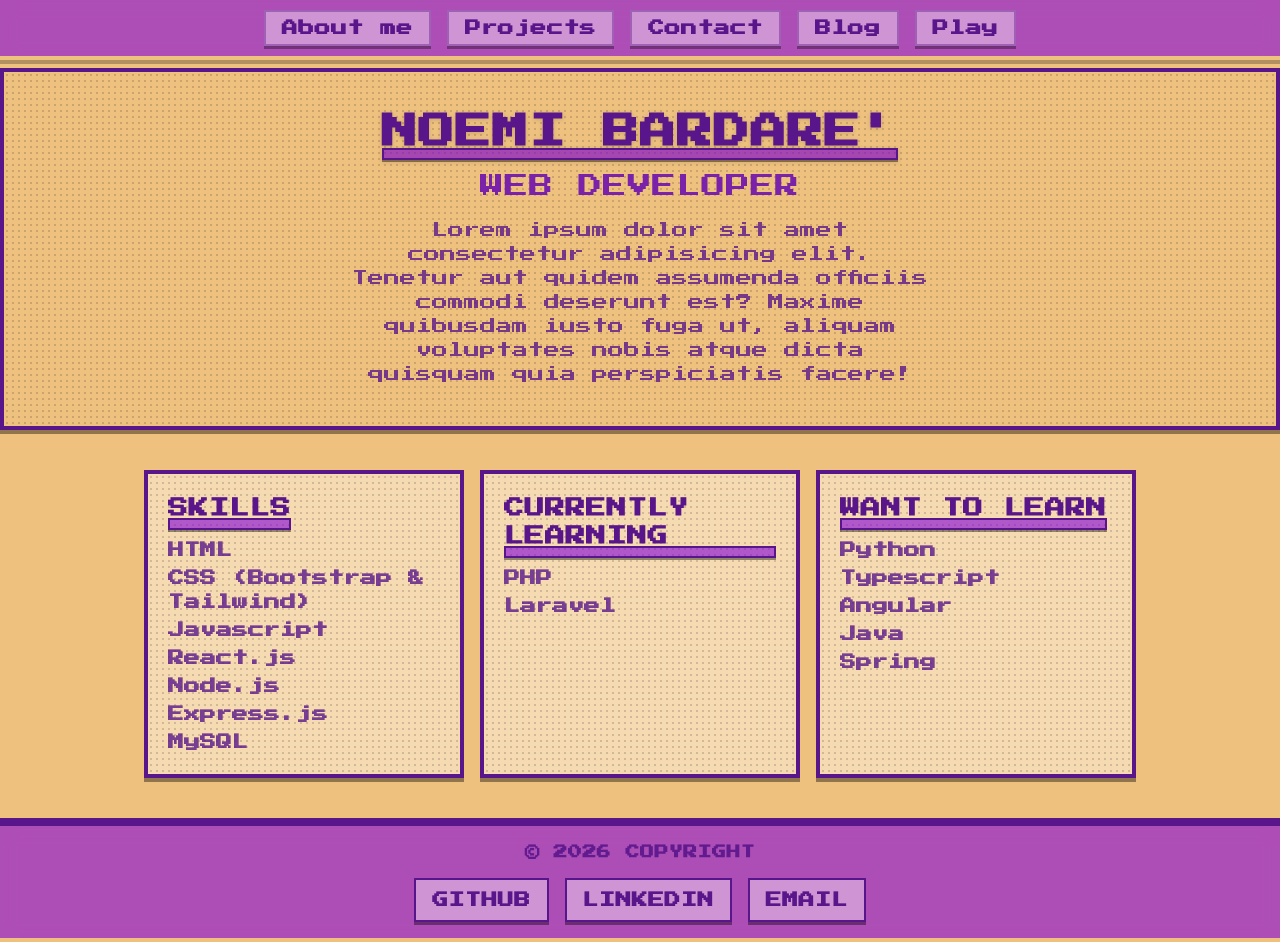
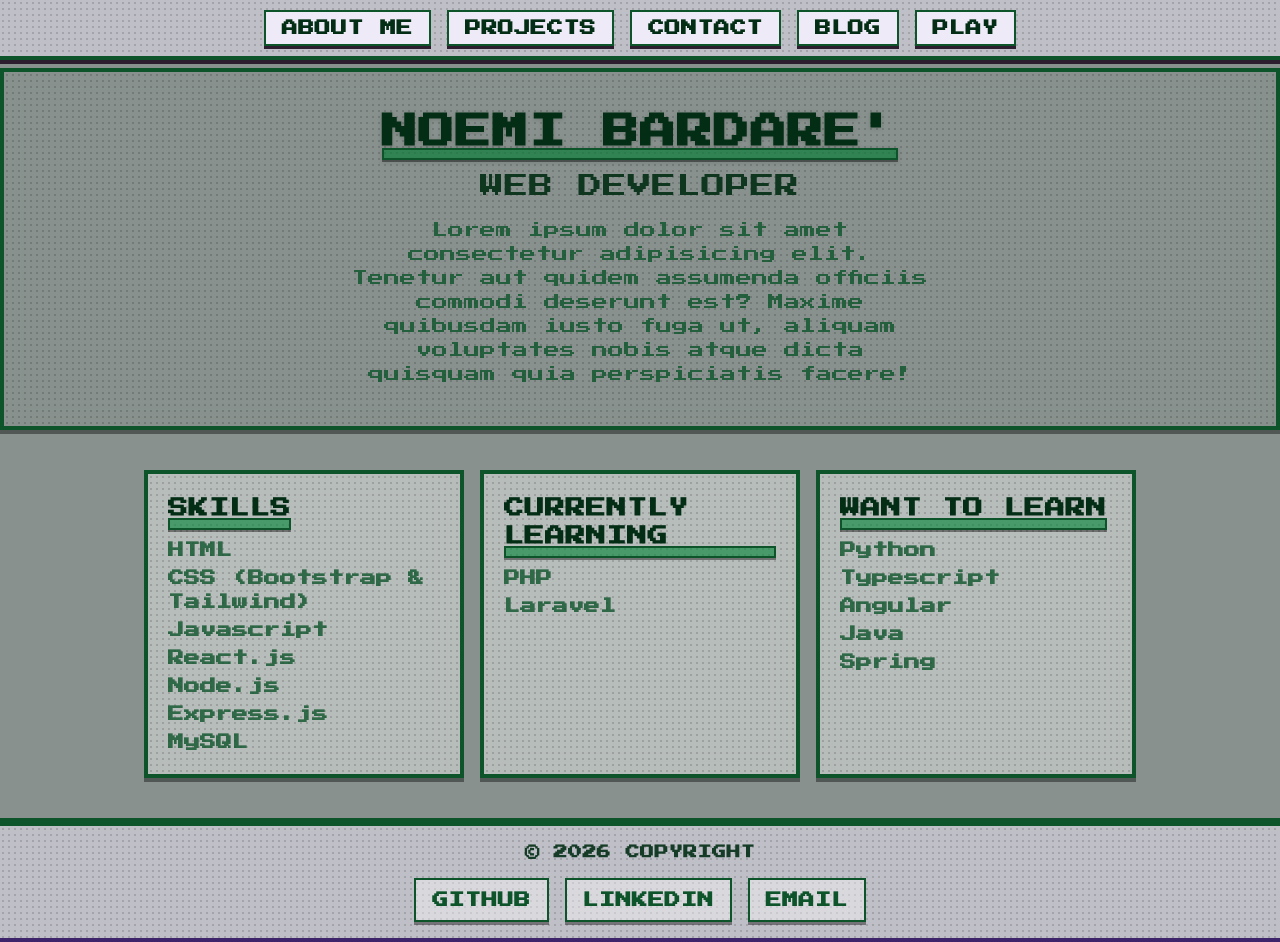
Before and after one commit to murphy-afk/personal, a React (Vite) app: page / in a window 1280 px wide. Built offline with nearby package versions, Linux system fonts and the light colour scheme.

Commit message:
feat: color change

```diff
--- a/src/App.css
+++ b/src/App.css
@@ -1,7 +1,7 @@
 @import "tailwindcss";
 
 body {
-  background-color: rgb(238 193 127);
+  background-color: #88918d;
   font-family: "Press Start 2P", system-ui;
   font-weight: 200;
   font-style: normal;
--- a/src/components/Footer.jsx
+++ b/src/components/Footer.jsx
@@ -10,15 +10,17 @@ export default function Footer() {
   return (
     <footer
       className="
+        px-8 py-4
+        border-b-4 border-[#3E246B]
+        bg-[#D7D3E0]/70
         backdrop-blur-sm
-        bg-purple-700/60
-        border-b-4 border-[rgb(238,193,127)]
-        shadow-[0_4px_0_rgba(0,0,0,0.25)]
-        px-8 py-4
+        shadow-[0_4px_0_#2C1E2E]
         rounded-none
+        bg-[radial-gradient(rgba(0,0,0,0.15)_1px,transparent_1px)]
+        bg-size-[6px_6px]
       "
     >
-      <div className="flex flex-col items-center space-y-4 text-purple-900 font-bold tracking-wide uppercase">
+      <div className="flex flex-col items-center space-y-4 text-green-950 font-bold tracking-wide uppercase">
 
         <p className="text-sm opacity-90">
           © {new Date().getFullYear()} Copyright
@@ -32,16 +34,16 @@ export default function Footer() {
               className="
                 px-4 py-2
                 bg-white/40
-                border-2 border-purple-900
+                border-2 border-green-900
                 shadow-[0_3px_0_rgba(0,0,0,0.4)]
-                text-purple-900
+                text-green-900
                 transition-all duration-150
 
-                hover:bg-[rgb(238,193,127)]
-                hover:text-purple-950
+                hover:bg-green-700/60
+                hover:text-green-950
                 hover:shadow-[0_3px_0_rgba(0,0,0,0.6)]
 
-                active:translate-y-[2px]
+                active:translate-y-0.5
                 active:shadow-[0_1px_0_rgba(0,0,0,0.4)]
               "
             >
--- a/src/components/Header.jsx
+++ b/src/components/Header.jsx
@@ -12,12 +12,15 @@ export default function Header() {
   return (
     <header
       className="
+        px-8 py-4
+        border-b-4 border-green-900
+        bg-[#D7D3E0]/70
         backdrop-blur-sm
-        bg-purple-700/60
-        border-b-4 border-[rgb(238,193,127)]
-        shadow-[0_4px_0_rgba(0,0,0,0.25)]
-        px-8 py-4
+        shadow-[0_4px_0_#2C1E2E]
         rounded-none
+
+        bg-[radial-gradient(rgba(0,0,0,0.15)_1px,transparent_1px)]
+        bg-size-[6px_6px]
       "
     >
       <nav>
@@ -27,17 +30,20 @@ export default function Header() {
               <Link
                 to={link.href}
                 className="
-                  text-purple-900 font-bold tracking-wide
                   px-4 py-2
-                  bg-white/40
-                  border-2 border-purple-900/40
-                  shadow-[0_3px_0_rgba(0,0,0,0.35)]
-                  hover:bg-[rgb(238,193,127)]
-                  hover:text-purple-950
-                  hover:shadow-[0_3px_0_rgba(0,0,0,0.6)]
-                  active:translate-y-[2px]
-                  active:shadow-[0_1px_0_rgba(0,0,0,0.4)]
+                  font-bold tracking-wide uppercase
+                  text-green-950
+                  bg-[#EEEAF7]
+                  border-2 border-green-900
+                  shadow-[0_3px_0_#2C1E2E]
                   transition-all duration-150
+
+                  hover:bg-green-700/60
+                  hover:text-[#2C1E2E]
+                  hover:shadow-[0_3px_0_#1A1A1A]
+
+                  active:translate-y-0.5
+                  active:shadow-[0_1px_0_#1A1A1A]
                 "
               >
                 {link.name}
--- a/src/pages/Home.jsx
+++ b/src/pages/Home.jsx
@@ -5,116 +5,112 @@ export default function Home() {
       <section
         className="
           text-center py-10 px-6
-          bg-gradient-to-r from-purple-300/40 via-purple-200/40 to-purple-300/40
           backdrop-blur-md shadow-[0_4px_0_rgba(0,0,0,0.4)]
-          mt-2 border-4 border-purple-900
-          [background-image:radial-gradient(rgba(0,0,0,0.15)_1px,transparent_1px)]
-          [background-size:6px_6px]
+          mt-2 border-4 border-green-900
+          bg-[radial-gradient(rgba(0,0,0,0.15)_1px,transparent_1px)]
+          bg-size-[6px_6px]
         "
       >
-        <h1 className="text-4xl font-bold text-purple-900 drop-shadow-sm relative inline-block tracking-wide uppercase">
+        <h1 className="text-4xl font-bold text-green-950 drop-shadow-sm relative inline-block tracking-wide uppercase">
           Noemi Bardare'
           <span className="absolute left-0 -bottom-2 w-full h-3
-            bg-purple-700/60 border-2 border-purple-900
+            bg-green-700/60 border-2 border-green-900
             shadow-[0_2px_0_rgba(0,0,0,0.4)]"></span>
         </h1>
 
-        <h2 className="text-2xl mt-4 text-purple-800 opacity-90 tracking-wide uppercase">
+        <h2 className="text-2xl mt-4 text-green-950 opacity-90 tracking-wide uppercase">
           Web Developer
         </h2>
 
-        <p className="mt-4 text-purple-900/80 max-w-xl mx-auto font-medium">
+        <p className="mt-4 text-green-900/80 max-w-xl mx-auto font-medium">
           Lorem ipsum dolor sit amet consectetur adipisicing elit. Tenetur aut quidem assumenda officiis commodi deserunt est? Maxime quibusdam iusto fuga ut, aliquam voluptates nobis atque dicta quisquam quia perspiciatis facere!
         </p>
       </section>
 
-      {/* THREE RETRO PANELS */}
       <section className="max-w-5xl mx-auto grid grid-cols-1 md:grid-cols-3 gap-4 px-4">
-
-        {/* PANEL TEMPLATE */}
         <div
           className="
             bg-white/40 backdrop-blur-md p-5
-            border-4 border-purple-900
+            border-4 border-green-900
             shadow-[0_4px_0_rgba(0,0,0,0.4)]
             transition-all duration-200
             hover:translate-y-1 hover:shadow-[0_2px_0_rgba(0,0,0,0.4)]
-            [background-image:radial-gradient(rgba(0,0,0,0.15)_1px,transparent_1px)]
-            [background-size:6px_6px]
+            bg-[radial-gradient(rgba(0,0,0,0.15)_1px,transparent_1px)]
+            bg-size-[6px_6px]
           "
         >
-          <h2 className="text-xl font-bold text-purple-900 mb-4 relative inline-block tracking-wide uppercase">
+          <h2 className="text-xl font-bold text-green-950 mb-4 relative inline-block tracking-wide uppercase">
             Skills
             <span className="absolute left-0 -bottom-2 w-full h-3
-              bg-purple-700/60 border-2 border-purple-900
+              bg-green-700/60 border-2 border-green-900
               shadow-[0_2px_0_rgba(0,0,0,0.4)]"></span>
           </h2>
 
-          <ul className="space-y-1 text-purple-900/80 font-semibold">
-            <li className="hover:text-purple-700 hover:translate-x-1 transition-all">HTML</li>
-            <li className="hover:text-purple-700 hover:translate-x-1 transition-all">CSS (Bootstrap & Tailwind)</li>
-            <li className="hover:text-purple-700 hover:translate-x-1 transition-all">Javascript</li>
-            <li className="hover:text-purple-700 hover:translate-x-1 transition-all">React.js</li>
-            <li className="hover:text-purple-700 hover:translate-x-1 transition-all">Node.js</li>
-            <li className="hover:text-purple-700 hover:translate-x-1 transition-all">Express.js</li>
-            <li className="hover:text-purple-700 hover:translate-x-1 transition-all">MySQL</li>
+          <ul className="space-y-1 text-green-900/80 font-semibold">
+            <li className="hover:text-green-700 hover:translate-x-1 transition-all">HTML</li>
+            <li className="hover:text-green-700 hover:translate-x-1 transition-all">CSS (Bootstrap & Tailwind)</li>
+            <li className="hover:text-green-700 hover:translate-x-1 transition-all">Javascript</li>
+            <li className="hover:text-green-700 hover:translate-x-1 transition-all">React.js</li>
+            <li className="hover:text-green-700 hover:translate-x-1 transition-all">Node.js</li>
+            <li className="hover:text-green-700 hover:translate-x-1 transition-all">Express.js</li>
+            <li className="hover:text-green-700 hover:translate-x-1 transition-all">MySQL</li>
           </ul>
         </div>
 
         <div
           className="
             bg-white/40 backdrop-blur-md p-5
-            border-4 border-purple-900
+            border-4 border-green-900
             shadow-[0_4px_0_rgba(0,0,0,0.4)]
             transition-all duration-200
             hover:translate-y-1 hover:shadow-[0_2px_0_rgba(0,0,0,0.4)]
-            [background-image:radial-gradient(rgba(0,0,0,0.15)_1px,transparent_1px)]
-            [background-size:6px_6px]
+            bg-[radial-gradient(rgba(0,0,0,0.15)_1px,transparent_1px)]
+            bg-size-[6px_6px]
           "
         >
-          <h3 className="text-xl font-bold text-purple-900 mb-4 relative inline-block tracking-wide uppercase">
+          <h3 className="text-xl font-bold text-green-950 mb-4 relative inline-block tracking-wide uppercase">
             Currently learning
             <span className="absolute left-0 -bottom-2 w-full h-3
-              bg-purple-700/60 border-2 border-purple-900
+              bg-green-700/60 border-2 border-green-900
               shadow-[0_2px_0_rgba(0,0,0,0.4)]"></span>
           </h3>
 
-          <ul className="space-y-1 text-purple-900/80 font-semibold">
-            <li className="hover:text-purple-700 hover:translate-x-1 transition-all">PHP</li>
-            <li className="hover:text-purple-700 hover:translate-x-1 transition-all">Laravel</li>
+          <ul className="space-y-1 text-green-900/80 font-semibold">
+            <li className="hover:text-green-700 hover:translate-x-1 transition-all">PHP</li>
+            <li className="hover:text-green-700 hover:translate-x-1 transition-all">Laravel</li>
           </ul>
         </div>
 
         <div
           className="
             bg-white/40 backdrop-blur-md p-5
-            border-4 border-purple-900
+            border-4 border-green-900
             shadow-[0_4px_0_rgba(0,0,0,0.4)]
             transition-all duration-200
             hover:translate-y-1 hover:shadow-[0_2px_0_rgba(0,0,0,0.4)]
-            [background-image:radial-gradient(rgba(0,0,0,0.15)_1px,transparent_1px)]
-            [background-size:6px_6px]
+            bg-[radial-gradient(rgba(0,0,0,0.15)_1px,transparent_1px)]
+            bg-size-[6px_6px]
           "
         >
-          <h3 className="text-xl font-bold text-purple-900 mb-4 relative inline-block tracking-wide uppercase">
+          <h3 className="text-xl font-bold text-green-950 mb-4 relative inline-block tracking-wide uppercase">
             Want to learn
             <span className="absolute left-0 -bottom-2 w-full h-3
-              bg-purple-700/60 border-2 border-purple-900
+              bg-green-700/60 border-2 border-green-900
               shadow-[0_2px_0_rgba(0,0,0,0.4)]"></span>
           </h3>
 
-          <ul className="space-y-1 text-purple-900/80 font-semibold">
-            <li className="hover:text-purple-700 hover:translate-x-1 transition-all">Python</li>
-            <li className="hover:text-purple-700 hover:translate-x-1 transition-all">Typescript</li>
-            <li className="hover:text-purple-700 hover:translate-x-1 transition-all">Angular</li>
-            <li className="hover:text-purple-700 hover:translate-x-1 transition-all">Java</li>
-            <li className="hover:text-purple-700 hover:translate-x-1 transition-all">Spring</li>
+          <ul className="space-y-1 text-green-900/80 font-semibold">
+            <li className="hover:text-green-700 hover:translate-x-1 transition-all">Python</li>
+            <li className="hover:text-green-700 hover:translate-x-1 transition-all">Typescript</li>
+            <li className="hover:text-green-700 hover:translate-x-1 transition-all">Angular</li>
+            <li className="hover:text-green-700 hover:translate-x-1 transition-all">Java</li>
+            <li className="hover:text-green-700 hover:translate-x-1 transition-all">Spring</li>
           </ul>
         </div>
 
       </section>
 
-      <hr className="border-purple-900 border-4" />
+      <hr className="border-green-900 border-4" />
     </div>
   )
 }
```
